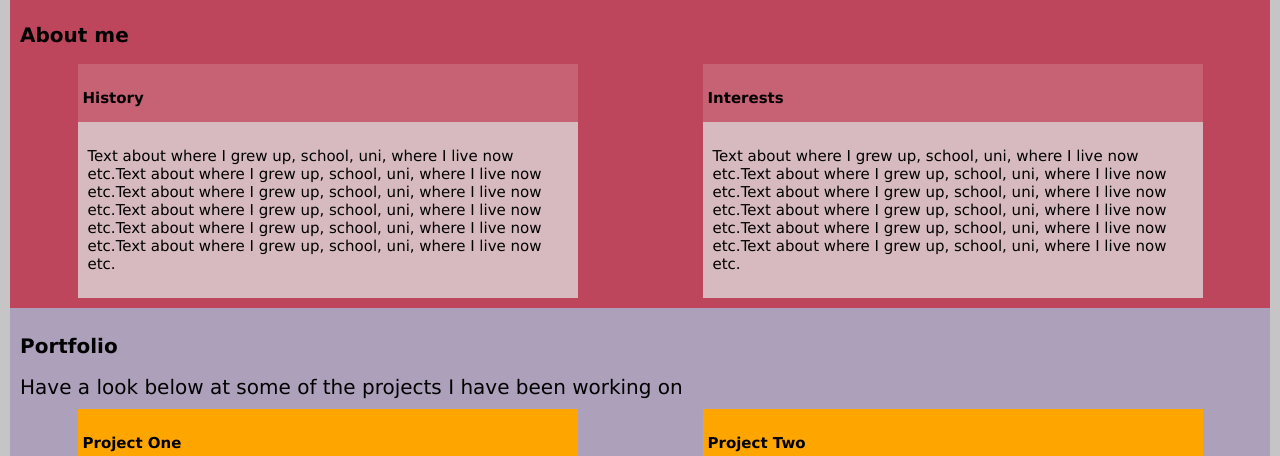
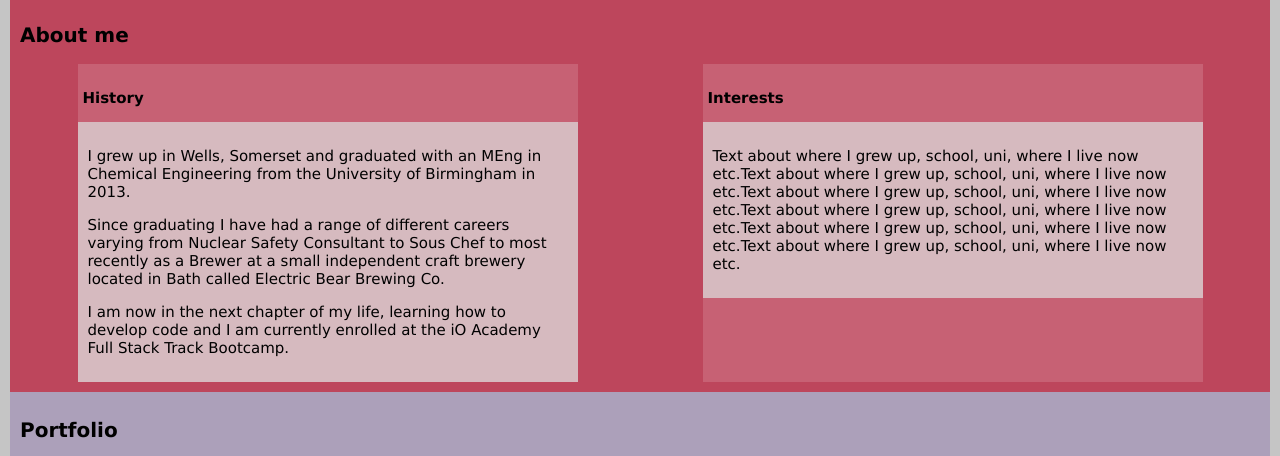
Before and after one commit to MrTKetchup/project1, a plain HTML site: page index.html in a window 1280 px wide. Shown: the part 269-725 px from the top of the page. Drawn offline with Linux system fonts and the light colour scheme.

Commit message:
History prose text updated

```diff
--- a/index.html
+++ b/index.html
@@ -26,7 +26,12 @@
 	    	<div class="about-me-card">
 	    		<h3 class="card-heading">History</h3>
 				<div class="card-prose-container">
-				  <p class="card-prose">Text about where I grew up, school, uni, where I live now etc.Text about where I grew up, school, uni, where I live now etc.Text about where I grew up, school, uni, where I live now etc.Text about where I grew up, school, uni, where I live now etc.Text about where I grew up, school, uni, where I live now etc.Text about where I grew up, school, uni, where I live now etc.</p>
+				  <p class="card-prose">I grew up in Wells, Somerset and graduated with an MEng in Chemical Engineering from the University of Birmingham in 2013.</p>
+				  <p class="card-prose">
+				  	Since graduating I have had a range of different careers varying from Nuclear Safety Consultant to Sous Chef to most recently as a Brewer at a small independent craft brewery located in Bath called Electric Bear Brewing Co.</p>
+				  <p class="card-prose">
+					  I am now in the next chapter of my life, learning how to develop code and I am currently enrolled at the iO Academy Full Stack Track Bootcamp.
+				  </p>
 			    </div>
 	    	</div>
 	    	<div class="about-me-card">
```
